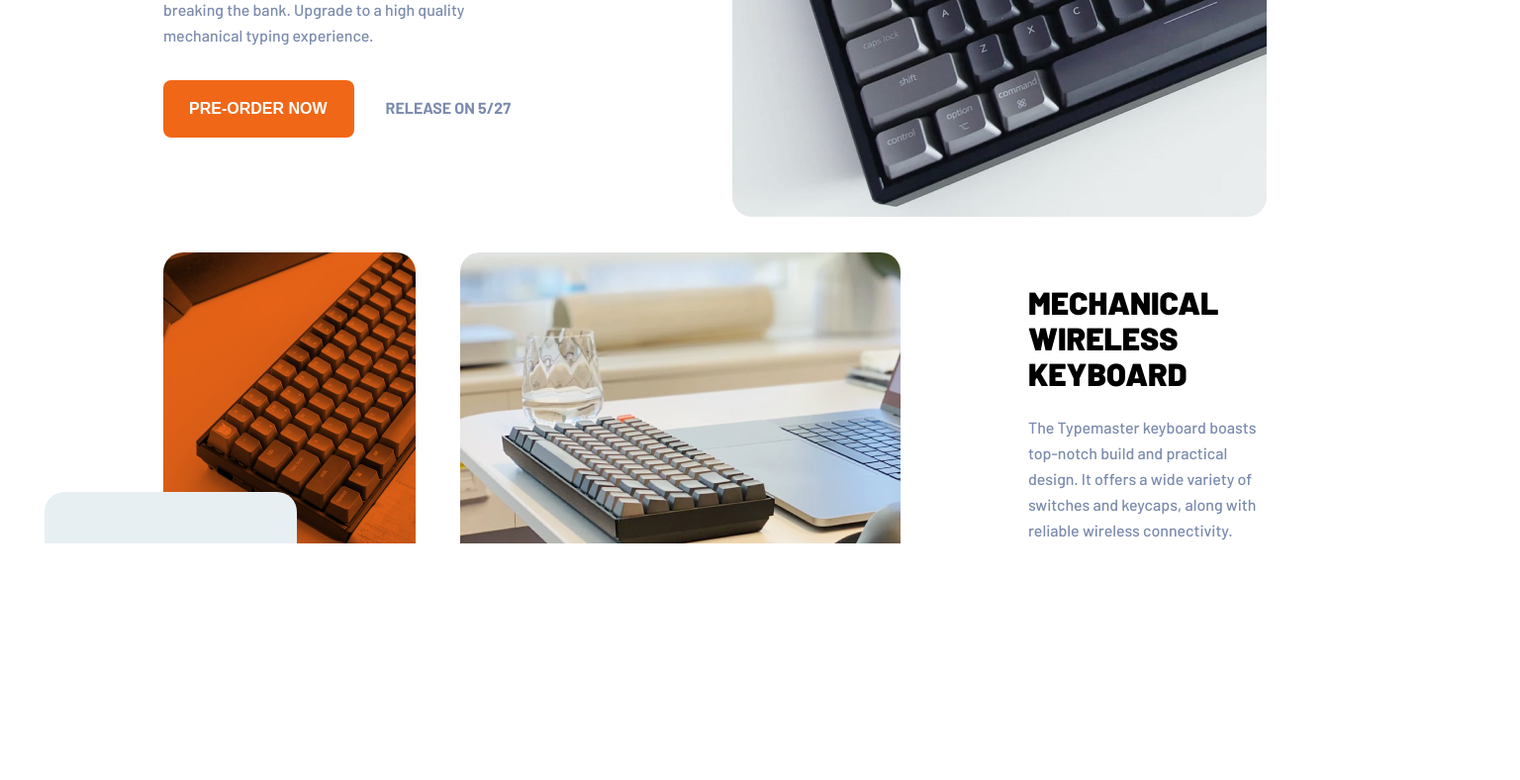
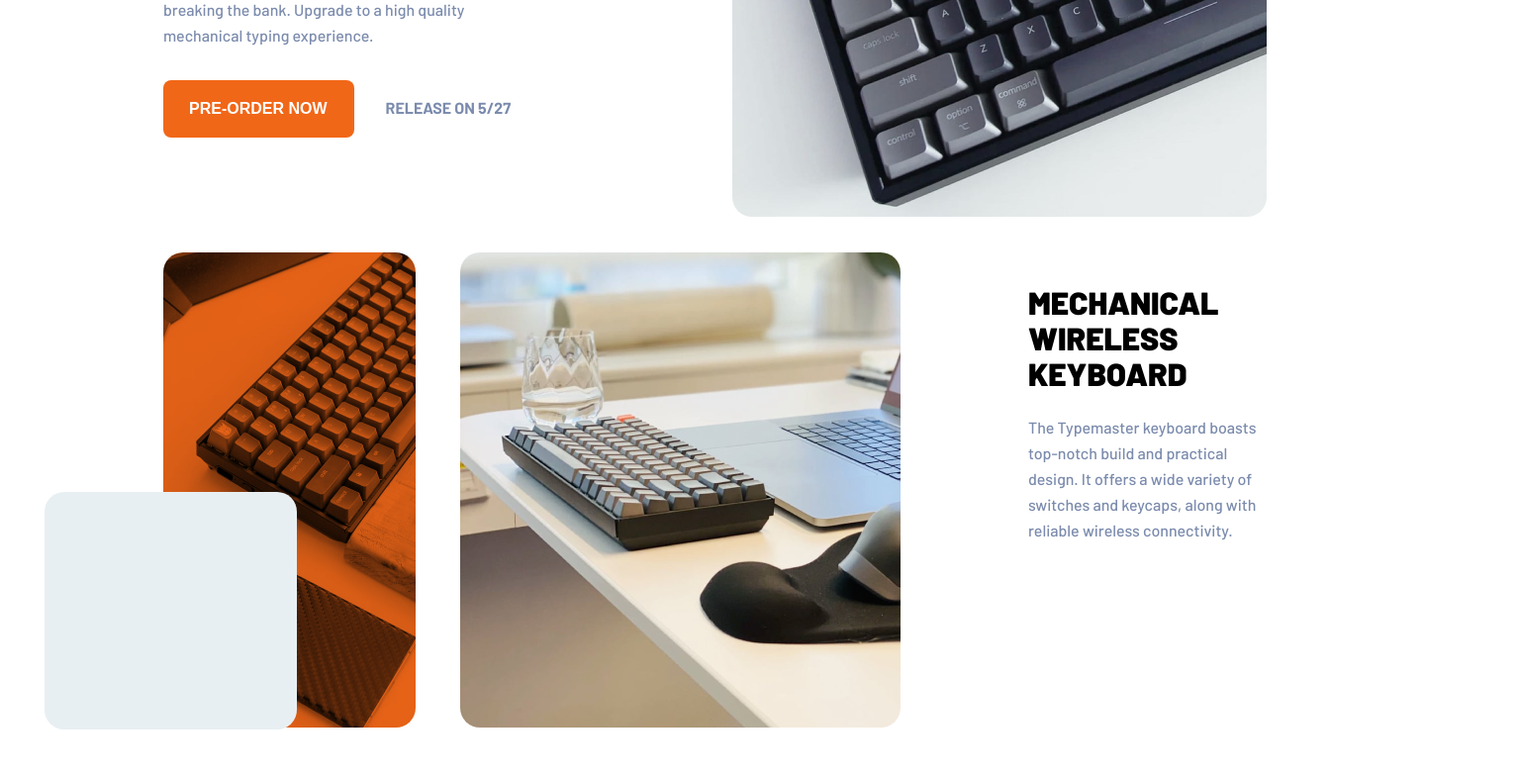
Before and after one commit to bcholokava/typemaster, a plain HTML site: page index.html in a window 1536 px wide. Shown: the part 468-1256 px from the top of the page at 99% size. Drawn offline with Linux system fonts and the light colour scheme.

Commit message:
Update style.css

```diff
--- a/style.css
+++ b/style.css
@@ -744,4 +744,9 @@ html {
   .content-btn:hover {
     background-color: #162542;
   }
+  .gallery {
+  max-width: 100%;
+  height: 81rem;
+  }
+
 }
```
